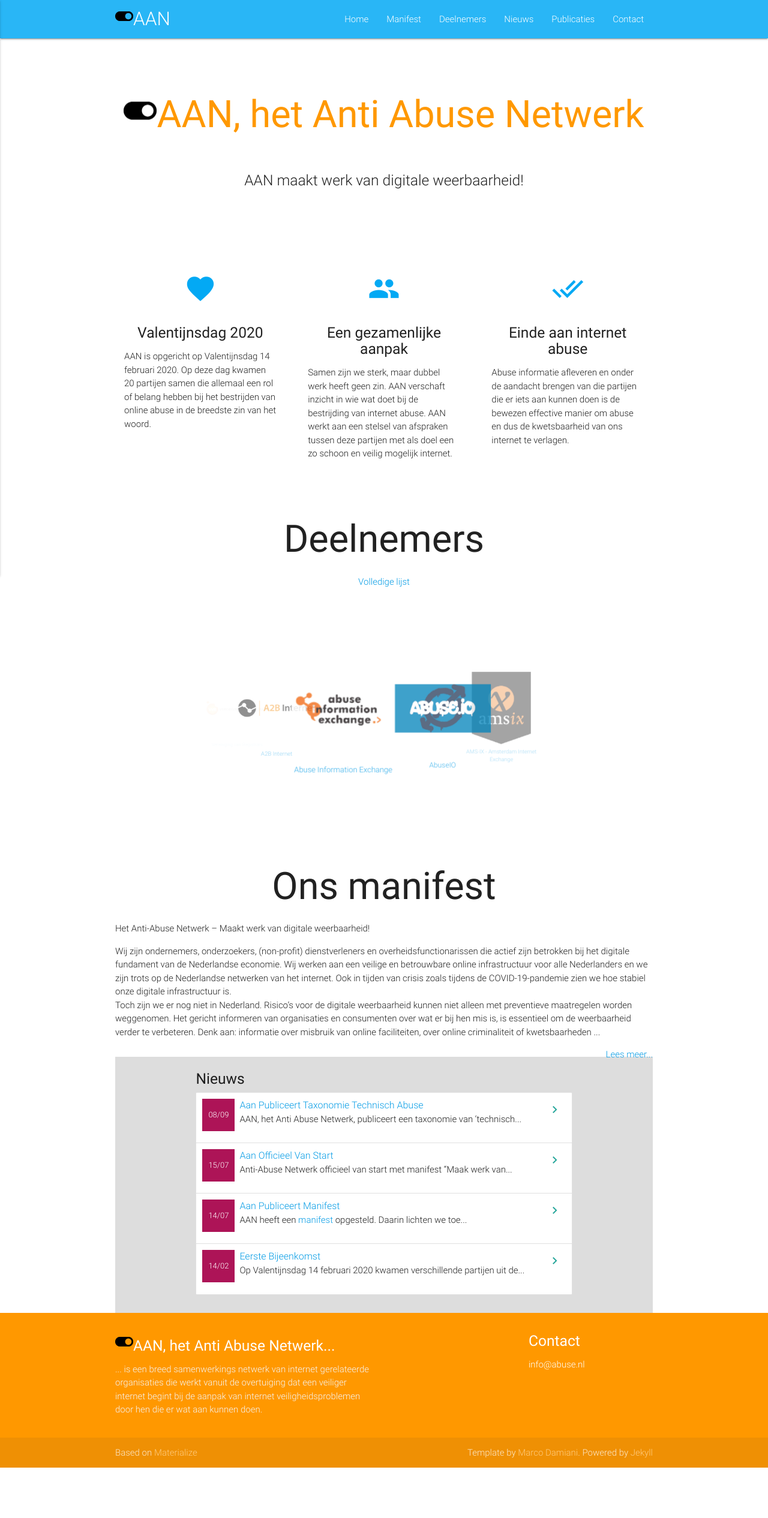
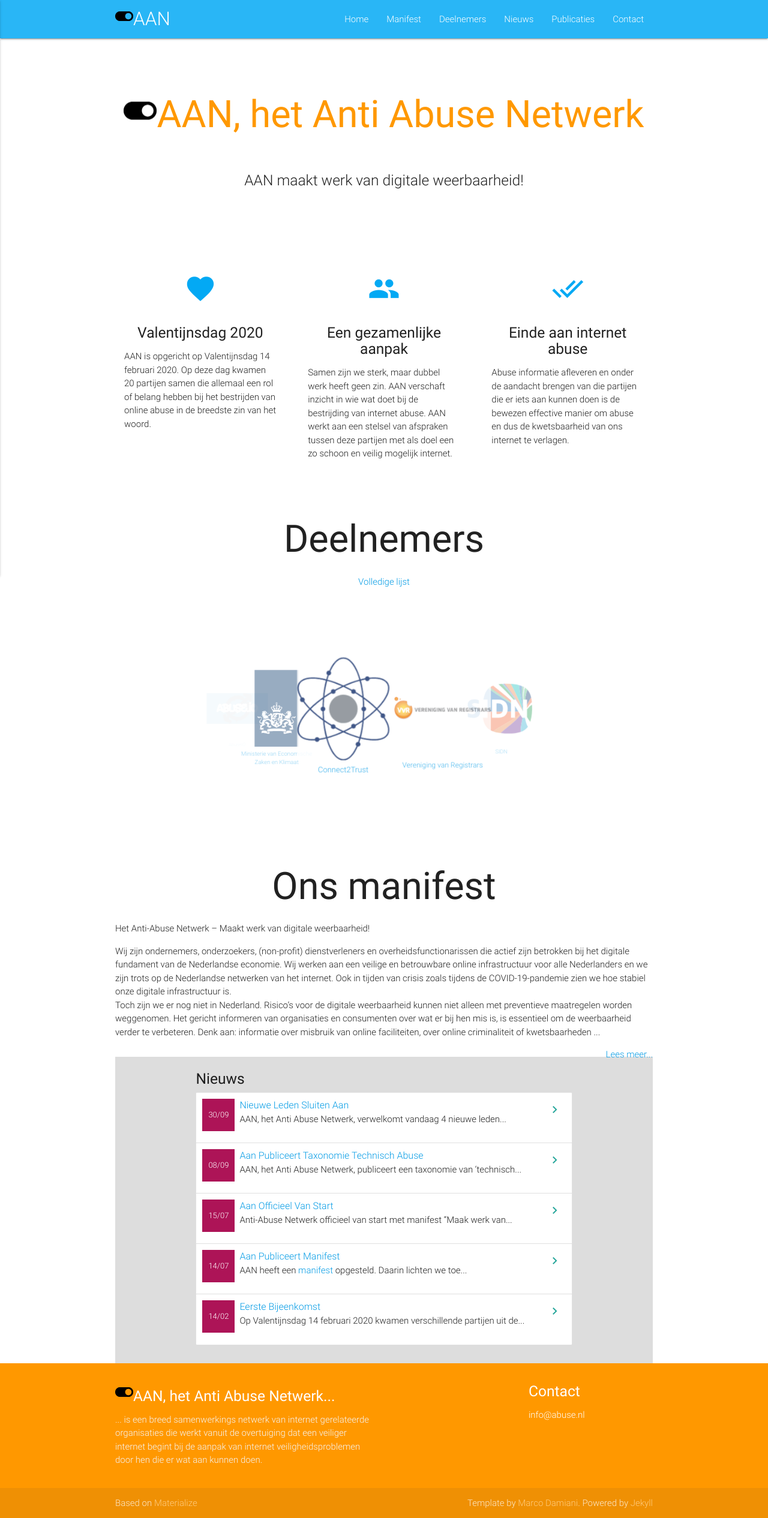
Before and after one commit to anti-abuse-netwerk/anti-abuse-netwerk.github.io, a Jekyll site: the page built from index.md, in a window 1280 px wide. Shown: the whole page at 60% size. Built offline with Jekyll 4.4.1, drawn with Linux system fonts in a browser that asks for light colours; before the commit the page ends 2447 px from its top, so only the background shows below that.

Commit message:
Nieuwe deelnemers per 30-9

```diff
--- a/_layouts/deelnemer.html
+++ b/_layouts/deelnemer.html
@@ -11,7 +12,7 @@
 
 {% if page.logo %}
 	<div class="section center">
-		<a href="{{ page.homepage }}"><img class="deelnemer-logo" width=100% alt="Logo {{page.name}}" title="{{ page.name }}" src="/assets/logos/{{ page.logo }}"></a>
+		<a href="{{ page.homepage }}"><img class="deelnemer-logo" alt="Logo {{page.name}}" title="{{ page.name }}" src="/assets/logos/{{ page.logo }}"></a>
 	</div>
 {% endif %}
 
--- a/_layouts/home.html
+++ b/_layouts/home.html
@@ -49,7 +49,9 @@
       <h1 class="center">Deelnemers</h1>
       <a class="center" href="/deelnemers/">Volledige lijst</a>
       <div class="carousel">
-        {% for deelnemer in site.deelnemers %}
+        {% assign n = site.deelnemers | size %}
+        {% assign d = site.deelnemers | sample: n %}
+        {% for deelnemer in d %}
           {% if deelnemer.logo %}
             <a class="carousel-item" href="{{ deelnemer.url }}">
               <img class="grid-logo" alt="Logo {{ deelnemer.naam }}" title="{{ deelnemer.naam }}" src="/assets/logos/thumbs/{{ deelnemer.logo }}">
--- /dev/null
+++ b/_posts/2020-09-30-Nieuwe-leden-sluiten-AAN.md
@@ -0,0 +1,10 @@
+---
+layout: post
+---
+AAN, het Anti Abuse Netwerk, verwelkomt vandaag 4 nieuwe leden in het netwerk.
+* [CSIRT-DSP](/deelnemers/csirt-dsp)
+* [NLConnect](/deelnemers/nlconnect)
+* [Privacy Management Partners](/deelnemers/pmp)
+* [Scamadvisor](/deelnemers/scamadviser)
+
+Alle vier de deelnemers hebben ons [manifest](/manifest) ondertekent en zich daarmee achter de doelstellingen van het netwerk geschaard. Deze vier partijen verstevigen de basis van AAN, waarbij inmiddels 27 organisaties zijn aangesloten.
--- a/assets/main.scss
+++ b/assets/main.scss
@@ -35,7 +35,9 @@
 
 
 img.deelnemer-logo {
-	width : 50%;
+    max-height: 300px;
+    min-width: 200px;
+    max-width: 100%;
 }
 
 * {
@@ -43,6 +45,11 @@
 }
 
 div.aan-specific ul li {
+    list-style-type: disc;
+    list-style-position: inside;
+}
+
+div.post-content li {
     list-style-type: disc;
     list-style-position: inside;
 }
```
Also changed, not shown: other parts of _layouts/deelnemer.html (+1 -0 lines), _deelnemers/csirt-dsp.md (added, +7 -0 lines), _deelnemers/nlconnect.md (added, +8 -0 lines), _deelnemers/pmp.md (added, +8 -0 lines), _deelnemers/scamadviser.md (added, +9 -0 lines), assets/logos/nlconnect.png (added), assets/logos/pmp.svg (added), assets/logos/scamadviser.png (added), assets/logos/thumbs/nlconnect.png (added), assets/logos/thumbs/pmp.svg (added), assets/logos/thumbs/politie.svg, assets/logos/thumbs/scamadviser.png (added), 1 other file.
